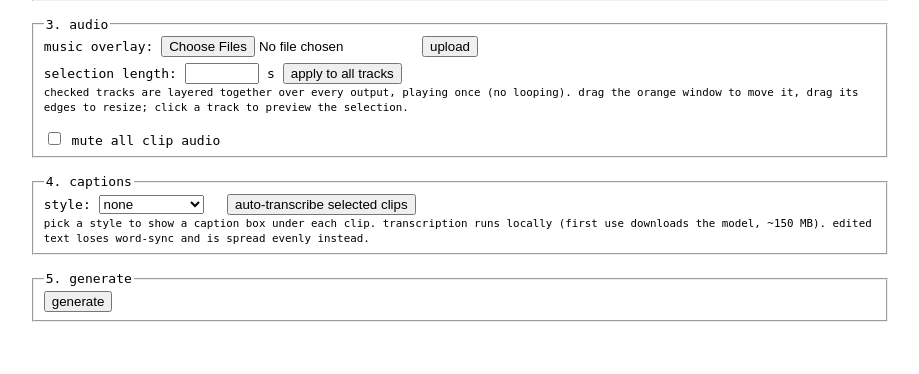
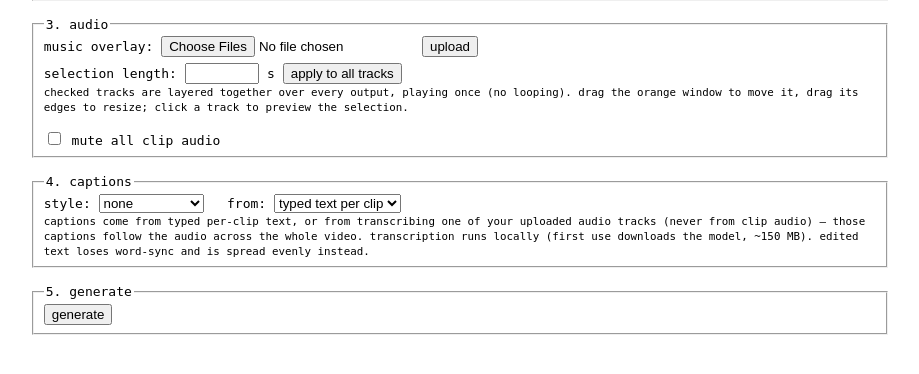
Before and after one commit to Manuga1/theone, a Flask app: page / in a window 1280 px wide. Shown: the part 262-636 px from the top of the page, without its empty margins (180-1099 px from the left). Run offline with Flask 3, Linux system fonts and the light colour scheme; data that the repository does not hold is empty; parts of the project's set-up code (start-up, migrations or seed data) failed here and were passed over.

Commit message:
Source captions from a chosen audio track, never clip audio
Transcription now runs only on uploaded audio tracks: pick a track as
the caption source and its words are burned in synced to the output
timeline. Since a clip occupies different positions across
permutations, normalization renders one variant per clip per position
(n*k encodes, positions without words share a plain encode) so concat
stays a stream copy. Per-clip captions are typed-text only; the
per-clip transcribe buttons are gone.

Co-Authored-By: Claude Fable 5 <noreply@anthropic.com>
Claude-Session: https://claude.ai/code/session_01FFsBfrTw1Hr7vMBp6MUGxY

```diff
--- a/app.py
+++ b/app.py
@@ -80,8 +80,9 @@ def uploaded_clip(filename):
 
 @app.route("/transcribe", methods=["POST"])
 def transcribe():
+    # transcription only ever runs on uploaded audio tracks, never clip audio
     name = secure_filename(request.json.get("name", ""))
-    target = UPLOADS / name
+    target = MUSIC_DIR / name
     if not target.is_file():
         return jsonify({"error": f"{name} not found"}), 404
     try:
@@ -176,6 +177,27 @@ def generate():
     if any(not m["path"].is_file() for m in music):
         return jsonify({"error": "one or more selected music tracks no longer exist"}), 400
 
+    # captions synced to a chosen audio track live on the output timeline
+    timeline_words = None
+    source = data.get("caption_source") or "clips"
+    if caption_style and source != "clips":
+        entry = next((m for m in music if m["path"].name == source), None)
+        if not entry:
+            return jsonify({"error": "caption source track must be one of the "
+                                     "checked music tracks"}), 400
+        ac = data.get("audio_caption") or {}
+        if ac.get("words"):
+            end = entry["end"]
+            if end is None:
+                end = generator.probe_audio(entry["path"])["duration"]
+            timeline_words = captions.slice_words(
+                ac["words"], entry["start"], end - entry["start"])
+        elif ac.get("text", "").strip():
+            timeline_words = captions.words_from_text(ac["text"], k * duration)
+        else:
+            return jsonify({"error": "transcribe the caption track (or type "
+                                     "its text) first"}), 400
+
     total = generator.count_permutations(len(clips), k)
     if total > HARD_CAP:
         return jsonify({"error": f"{total} outputs exceeds the hard cap of {HARD_CAP}",
@@ -201,7 +223,8 @@ def generate():
             outputs = generator.generate(WORKSPACE / f"run-{run_id}", clips, k,
                                          duration, progress_cb=progress,
                                          music_paths=music,
-                                         caption_style=caption_style)
+                                         caption_style=caption_style,
+                                         timeline_caption_words=timeline_words)
             jobs[run_id].update(outputs=outputs, finished=True, phase="done")
         except Exception as e:  # surface any failure to the UI
             jobs[run_id].update(error=str(e), finished=True, phase="error")
--- a/templates/index.html
+++ b/templates/index.html
@@ -84,20 +84,30 @@
 <fieldset>
   <legend>4. captions</legend>
   style:
-  <select id="capstyle" onchange="capStyleChanged()">
+  <select id="capstyle" onchange="capControlsChanged()">
     <option value="">none</option>
     <option value="classic">bold classic</option>
     <option value="highlight">word highlight</option>
     <option value="boxed">boxed</option>
     <option value="neon">neon glow</option>
   </select>
-  &nbsp;
-  <button onclick="transcribeAll()">auto-transcribe selected clips</button>
+  &nbsp; from:
+  <select id="capsource" onchange="capControlsChanged()">
+    <option value="clips">typed text per clip</option>
+  </select>
+  <span id="capaudio" style="display:none">
+    <button onclick="transcribeAudio()">transcribe</button>
+  </span>
   <span id="capstatus"></span>
+  <div id="capaudiorow" style="display:none; margin-top:6px">
+    transcript: <input type="text" id="capaudiotext" style="width:75%" placeholder="transcribe the track or type its text">
+  </div>
   <br>
-  <small>pick a style to show a caption box under each clip. transcription
-    runs locally (first use downloads the model, ~150&nbsp;MB). edited text
-    loses word-sync and is spread evenly instead.</small>
+  <small>captions come from typed per-clip text, or from transcribing one of
+    your uploaded audio tracks (never from clip audio) — those captions
+    follow the audio across the whole video. transcription runs locally
+    (first use downloads the model, ~150&nbsp;MB). edited text loses
+    word-sync and is spread evenly instead.</small>
 </fieldset>
 
 <fieldset>
@@ -111,9 +121,7 @@
 let clips = [];              // [{name, duration, resolution}]
 const offsets = {};          // name -> window start (s), survives list refreshes
 const audioOn = {};          // name -> bool
-const capText = {};          // name -> caption text
-const capWords = {};         // name -> transcribed word timings
-const capTranscribed = {};   // name -> text as it came from whisper
+const capText = {};          // name -> typed per-clip caption text
 
 function winDur() { return +document.getElementById('duration').value || 0.1; }
 
@@ -212,8 +220,7 @@ async function refreshClips() {
       `<label title="use this clip's own audio">&#9834;<input type="checkbox" class="audiocheck" ${audioOn[c.name] ? 'checked' : ''}></label>` +
       `<button data-del="${c.name}">x</button>` +
       `</div>` +
-      `<div class="caprow">caption: <input type="text" class="capinput" placeholder="type or auto-transcribe">` +
-      ` <button class="captranscribe">transcribe</button></div>`;
+      `<div class="caprow">caption: <input type="text" class="capinput" placeholder="type this clip's caption"></div>`;
     list.appendChild(block);
     const row = block;
     attachDrag(c, row.querySelector('.track'), row.querySelector('.window'));
@@ -227,7 +234,6 @@ async function refreshClips() {
     const cin = row.querySelector('.capinput');
     cin.value = capText[c.name];
     cin.oninput = () => { capText[c.name] = cin.value; };
-    row.querySelector('.captranscribe').onclick = () => transcribeClip(c.name);
     renderWindow(c);
   }
   updateCount();
@@ -324,6 +330,13 @@ async function refreshMusic() {
   audTracks = m.tracks;
   const list = document.getElementById('tracklist');
   list.innerHTML = '';
+  // caption-source dropdown mirrors the uploaded tracks
+  const src = document.getElementById('capsource');
+  const cur = src.value;
+  src.innerHTML = '<option value="clips">typed text per clip</option>' +
+    m.tracks.map(t => `<option value="${t.name}">audio: ${t.name}</option>`).join('');
+  src.value = [...src.options].some(o => o.value === cur) ? cur : 'clips';
+  capControlsChanged();
   for (const t of m.tracks) {
     if (!(t.name in trackOn)) trackOn[t.name] = true;
     if (!(t.name in trackSel)) trackSel[t.name] = {start: 0, end: t.duration};
@@ -390,44 +403,52 @@ async function uploadMusic() {
   refreshMusic();
 }
 
-function capStyleChanged() {
-  const on = !!document.getElementById('capstyle').value;
-  document.body.classList.toggle('captions-on', on);
-}
+const audioCapWords = {};        // track name -> word timings (full track)
+const audioCapTranscribed = {};  // track name -> text as whisper produced it
+const audioCapText = {};         // track name -> current (possibly edited) text
 
-async function transcribeClip(name) {
-  const block = document.querySelector(`[data-clip="${CSS.escape(name)}"]`);
-  const btn = block.querySelector('.captranscribe');
-  btn.disabled = true; btn.textContent = '...';
-  try {
-    const res = await (await fetch('/transcribe', {method: 'POST',
-      headers: {'Content-Type': 'application/json'}, body: JSON.stringify({name})})).json();
-    if (res.error) { document.getElementById('capstatus').textContent = res.error; return; }
-    capWords[name] = res.words;
-    capTranscribed[name] = res.text;
-    capText[name] = res.text;
-    block.querySelector('.capinput').value = res.text;
-    document.getElementById('capstatus').textContent = '';
-  } finally {
-    btn.disabled = false; btn.textContent = 'transcribe';
+function capControlsChanged() {
+  const style = document.getElementById('capstyle').value;
+  const source = document.getElementById('capsource').value;
+  const fromAudio = !!style && source !== 'clips';
+  document.body.classList.toggle('captions-on', !!style && source === 'clips');
+  document.getElementById('capaudio').style.display = fromAudio ? '' : 'none';
+  document.getElementById('capaudiorow').style.display = fromAudio ? '' : 'none';
+  if (fromAudio) {
+    document.getElementById('capaudiotext').value = audioCapText[source] || '';
   }
 }
 
-async function transcribeAll() {
+document.getElementById('capaudiotext').oninput = e => {
+  audioCapText[document.getElementById('capsource').value] = e.target.value;
+};
+
+async function transcribeAudio() {
+  const name = document.getElementById('capsource').value;
   const status = document.getElementById('capstatus');
-  const names = selected();
-  for (let i = 0; i < names.length; i++) {
-    status.textContent = `transcribing ${i + 1}/${names.length}...`;
-    await transcribeClip(names[i]);
-    if (status.textContent.includes('transcribing') === false) return; // error shown
-  }
+  status.textContent = 'transcribing...';
+  const res = await (await fetch('/transcribe', {method: 'POST',
+    headers: {'Content-Type': 'application/json'}, body: JSON.stringify({name})})).json();
+  if (res.error) { status.textContent = res.error; return; }
+  audioCapWords[name] = res.words;
+  audioCapTranscribed[name] = res.text;
+  audioCapText[name] = res.text;
+  document.getElementById('capaudiotext').value = res.text;
   status.textContent = 'transcribed';
 }
 
 function captionPayload(n) {
+  return {text: capText[n] || '', words: null};
+}
+
+function audioCaptionPayload() {
+  const source = document.getElementById('capsource').value;
+  if (source === 'clips') return null;
   // word timings only stay valid while the text matches the transcription
-  const words = (capWords[n] && capText[n] === capTranscribed[n]) ? capWords[n] : null;
-  return {text: capText[n] || '', words};
+  const words = (audioCapWords[source] &&
+                 audioCapText[source] === audioCapTranscribed[source])
+                ? audioCapWords[source] : null;
+  return {text: audioCapText[source] || '', words};
 }
 
 async function generate(confirmed) {
@@ -436,6 +457,8 @@ async function generate(confirmed) {
     clips: names.map(n => ({name: n, offset: offsets[n] || 0, audio: audioOn[n] ?? true,
                             caption: captionPayload(n)})),
     caption_style: document.getElementById('capstyle').value || null,
+    caption_source: document.getElementById('capsource').value,
+    audio_caption: audioCaptionPayload(),
     k: +document.getElementById('k').value,
     duration: winDur(),
     music: selectedTracks(),
```
Also changed, not shown: generator.py (+48 -15 lines), README.md.
